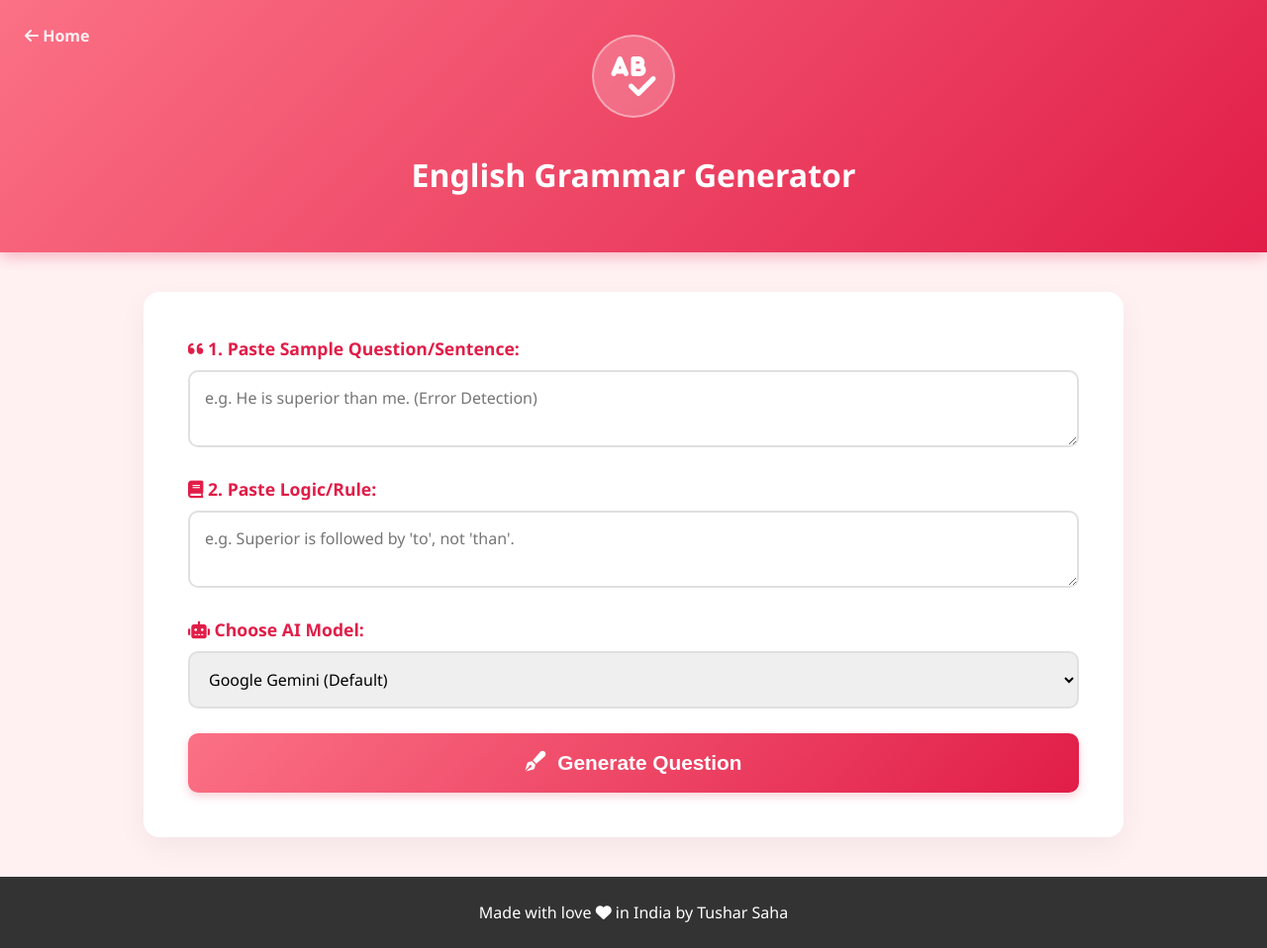
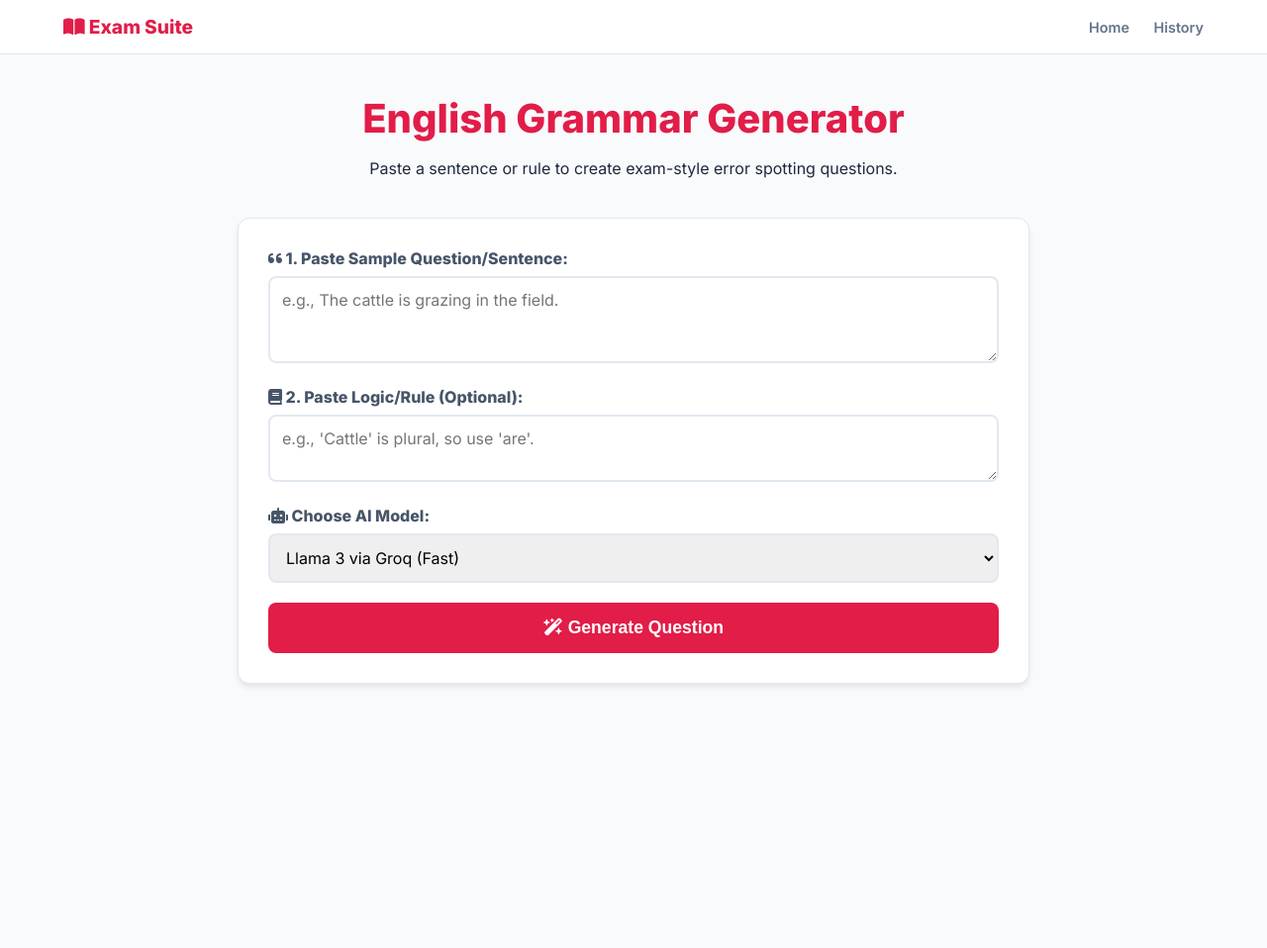
Before and after one commit to emailtusharsaha-coder/exam-suite-ai, a website: page Public/english.html in a window 1280 px wide. Shown: the whole page at 99% size. After the commit the page ends 800 px from the top, so only its background shows below. Drawn offline with Linux system fonts and the light colour scheme; sample sign-in values are in the browser's storage.

Commit message:
Update english.html

```diff
--- a/Public/english.html
+++ b/Public/english.html
@@ -3,102 +3,85 @@
 <head>
     <meta charset="UTF-8">
     <meta name="viewport" content="width=device-width, initial-scale=1.0">
-    <title>English Suite - Exam Suite</title>
+    <title>English Grammar - Exam Suite</title>
     <link rel="stylesheet" href="https://cdnjs.cloudflare.com/ajax/libs/font-awesome/6.0.0/css/all.min.css">
+    <link href="https://fonts.googleapis.com/css2?family=Inter:wght@400;600;800&display=swap" rel="stylesheet">
     <style>
-        :root {
-            /* NEW GRADIENT THEME */
-            --primary-gradient: linear-gradient(135deg, #fb7185 0%, #e11d48 100%);
-            --primary-solid: #e11d48;
-            --accent-color: #fda4af;
-            --light-bg: #fff1f2;
-            --white: #ffffff;
-            --text-dark: #333333;
-        }
+        :root { --primary: #e11d48; --bg-light: #fff1f2; --text-dark: #1e293b; }
+        body { margin: 0; font-family: 'Inter', sans-serif; background-color: #f8fafc; color: var(--text-dark); }
 
-        body { font-family: 'Segoe UI', Tahoma, sans-serif; background-color: var(--light-bg); color: var(--text-dark); margin: 0; display: flex; flex-direction: column; min-height: 100vh; }
+        /* NAVBAR */
+        .navbar { background: white; padding: 15px 5%; display: flex; justify-content: space-between; align-items: center; border-bottom: 1px solid #e2e8f0; }
+        .logo { font-weight: 800; font-size: 1.2rem; color: var(--primary); text-decoration: none; }
+        .nav-links a { margin-left: 20px; text-decoration: none; color: #64748b; font-weight: 600; font-size: 0.9rem; }
 
-        .header-container {
-            background: var(--primary-gradient); /* Gradient Background */
-            color: var(--white); padding: 35px; text-align: center; position: relative;
-            display: flex; flex-direction: column; align-items: center;
-            box-shadow: 0 4px 15px rgba(225, 29, 72, 0.3);
-        }
-        .back-link { position: absolute; top: 25px; left: 25px; color: white; text-decoration: none; font-weight: bold; opacity: 0.9; }
+        /* CONTAINER */
+        .container { max-width: 800px; margin: 40px auto; padding: 0 20px; }
+        .header { text-align: center; margin-bottom: 40px; }
+        .header h1 { font-size: 2.5rem; color: var(--primary); margin-bottom: 10px; }
 
-        /* REPLACED IMAGE WITH ICON */
-        .tool-icon {
-            width: 80px; height: 80px;
-            background: rgba(255, 255, 255, 0.2);
-            backdrop-filter: blur(5px);
-            border-radius: 50%;
-            display: flex; align-items: center; justify-content: center;
-            font-size: 2.5rem; color: white;
-            margin-bottom: 15px;
-            border: 2px solid rgba(255, 255, 255, 0.4);
-        }
+        /* FORM CARD */
+        .tool-card { background: white; padding: 30px; border-radius: 12px; border: 1px solid #e2e8f0; box-shadow: 0 4px 6px -1px rgba(0, 0, 0, 0.1); }
+        label { display: block; font-weight: 700; margin-bottom: 8px; color: #475569; }
 
-        .container { width: 100%; max-width: 900px; background: var(--white); padding: 45px; border-radius: 16px; box-shadow: 0 10px 30px rgba(0,0,0,0.05); margin: 40px auto; }
-        .input-group { margin-bottom: 25px; }
-        label { display: block; margin-bottom: 10px; font-weight: 700; color: var(--primary-solid); font-size: 1.1rem; }
-        textarea, select { width: 100%; padding: 15px; border: 2px solid #e0e0e0; border-radius: 10px; font-size: 1rem; box-sizing: border-box; font-family: inherit; resize: vertical; }
-        textarea:focus, select:focus { border-color: var(--primary-solid); outline: none; }
+        textarea, select { width: 100%; padding: 12px; border: 2px solid #e2e8f0; border-radius: 8px; font-family: inherit; font-size: 1rem; margin-bottom: 20px; box-sizing: border-box; resize: vertical; }
+        textarea:focus, select:focus { border-color: var(--primary); outline: none; }
 
-        .generate-btn {
-            width: 100%; padding: 18px;
-            background: var(--primary-gradient); /* Gradient Button */
-            color: var(--white); border: none; border-radius: 10px;
-            font-size: 1.3rem; font-weight: bold; cursor: pointer;
-            transition: all 0.3s ease; display: flex; align-items: center; justify-content: center; gap: 12px;
-            box-shadow: 0 4px 10px rgba(225, 29, 72, 0.2);
-        }
-        .generate-btn:hover { transform: translateY(-2px); box-shadow: 0 6px 15px rgba(225, 29, 72, 0.3); }
-        .generate-btn:disabled { background: #bdc3c7; cursor: not-allowed; transform: none; box-shadow: none; }
+        .btn-generate { width: 100%; background: var(--primary); color: white; padding: 15px; border: none; border-radius: 8px; font-size: 1.1rem; font-weight: 800; cursor: pointer; transition: transform 0.1s; }
+        .btn-generate:hover { transform: translateY(-2px); }
+        .btn-generate:active { transform: translateY(0); }
 
-        .loading-box { display: none; text-align: center; padding: 40px; margin-top: 30px; background: #fff0f3; border-radius: 12px; border: 2px dashed var(--accent-color); }
-        .spinner { width: 50px; height: 50px; border: 5px solid #e0e0e0; border-top: 5px solid var(--primary-solid); border-radius: 50%; animation: spin 1s linear infinite; margin: 0 auto 20px auto; }
+        /* LOADING */
+        .loading { display: none; text-align: center; margin-top: 20px; color: var(--primary); font-weight: 600; }
+        .spinner { width: 40px; height: 40px; border: 4px solid #f3f3f3; border-top: 4px solid var(--primary); border-radius: 50%; animation: spin 1s linear infinite; margin: 0 auto 10px; }
         @keyframes spin { 0% { transform: rotate(0deg); } 100% { transform: rotate(360deg); } }
 
-        .output-section { margin-top: 40px; border-top: 2px solid #f0f0f0; padding-top: 30px; display: none; }
-        .output-box { background-color: #fff8f9; padding: 30px; border-left: 6px solid var(--primary-solid); border-radius: 8px; white-space: pre-wrap; font-size: 1.05rem; line-height: 1.7; }
-
-        .footer { background: var(--text-dark); color: var(--white); text-align: center; padding: 25px; margin-top: auto; }
-
-        /* --- MOBILE PATCH --- */
-        @media (max-width: 768px) {
-            .container { width: 95%; padding: 20px; margin: 20px auto; }
-            h1 { font-size: 1.8rem; }
-            .header-container { padding: 20px; }
-        }
+        /* OUTPUT SECTION */
+        .output-section { margin-top: 30px; background: #fff1f2; padding: 25px; border-radius: 12px; border: 1px solid #fecdd3; display: none; }
+        .ai-response { white-space: pre-wrap; line-height: 1.8; color: #333; font-size: 1.05rem; }
     </style>
 </head>
 <body>
-    <header class="header-container">
-        <a href="index.html" class="back-link"><i class="fas fa-arrow-left"></i> Home</a>
-        <div class="tool-icon"><i class="fas fa-spell-check"></i></div>
+    <nav class="navbar">
+        <a href="index.html" class="logo"><i class="fas fa-book-open"></i> Exam Suite</a>
+        <div class="nav-links">
+            <a href="index.html">Home</a>
+            <a href="history.html">History</a>
+        </div>
+    </nav>
+
+    <div class="container">
+        <div class="header">
             <h1>English Grammar Generator</h1>
-    </header>
-    <main class="main-content">
-        <div class="container">
-            <div class="input-group">
-                <label for="sample-q"><i class="fas fa-quote-left"></i> 1. Paste Sample Question/Sentence:</label>
-                <textarea id="sample-q" placeholder="e.g. He is superior than me. (Error Detection)"></textarea>
+            <p>Paste a sentence or rule to create exam-style error spotting questions.</p>
         </div>
-            <div class="input-group">
-                <label for="sample-sol"><i class="fas fa-book"></i> 2. Paste Logic/Rule:</label>
-                <textarea id="sample-sol" placeholder="e.g. Superior is followed by 'to', not 'than'."></textarea>
+
+        <div class="tool-card">
+            <label><i class="fas fa-quote-left"></i> 1. Paste Sample Question/Sentence:</label>
+            <textarea id="sample-text" rows="3" placeholder="e.g., The cattle is grazing in the field."></textarea>
+
+            <label><i class="fas fa-book"></i> 2. Paste Logic/Rule (Optional):</label>
+            <textarea id="sample-rule" rows="2" placeholder="e.g., 'Cattle' is plural, so use 'are'."></textarea>
+
+            <label><i class="fas fa-robot"></i> Choose AI Model:</label>
+            <select id="model-select">
+                <option value="groq">Llama 3 via Groq (Fast)</option>
+                <option value="gemini">Google Gemini (Smart)</option>
+            </select>
+
+            <button class="btn-generate" onclick="generateEnglish()">
+                <i class="fas fa-wand-magic-sparkles"></i> Generate Question
+            </button>
+
+            <div id="loading" class="loading">
+                <div class="spinner"></div>
+                <span>Checking grammar...</span>
             </div>
-            <div class="input-group">
-                <label><i class="fas fa-robot"></i> Choose AI Model:</label>
-                <select id="ai-provider"><option value="gemini">Google Gemini (Default)</option><option value="groq">Llama 3 via Groq (Fast)</option></select>
-            </div>
-            <button id="generate-btn" class="generate-btn" onclick="generateEnglish()"><i class="fas fa-pen-fancy"></i> Generate Question</button>
-            <div id="loading-box" class="loading-box"><div class="spinner"></div><div>📖 Checking grammar...</div></div>
+
             <div id="output-section" class="output-section">
-               <div id="output-section" class="output-section" style="display:none;">
                 <div class="output-header" style="display: flex; justify-content: space-between; align-items: center; margin-bottom: 15px;">
-            <h2 class="output-title" style="margin: 0;">Generated Question:</h2>
-            <button onclick="saveToHistory()" style="background: #e11d48; color: white; border: none; padding: 8px 15px; border-radius: 6px; cursor: pointer; font-weight: bold;">
+                    <h2 style="margin: 0; color: var(--primary);">Generated Question:</h2>
+                    <button onclick="saveToHistory()" style="background: var(--primary); color: white; border: none; padding: 8px 15px; border-radius: 6px; cursor: pointer; font-weight: bold;">
                         <i class="fas fa-save"></i> Save
                     </button>
                 </div>
@@ -106,43 +89,71 @@
             </div>
         </div>
     </div>
-    </main>
-    <footer class="footer">Made with love <i class="fas fa-heart"></i> in India by Tushar Saha</footer>
+
     <script>
+        // AUTH CHECK
+        const token = localStorage.getItem('token');
+        if (!token) window.location.href = 'login.html';
+
         async function generateEnglish() {
-            const question = document.getElementById('sample-q').value;
-            const solution = document.getElementById('sample-sol').value;
-            const provider = document.getElementById('ai-provider').value;
-            const btn = document.getElementById('generate-btn');
-            const loadingBox = document.getElementById('loading-box');
-            const outputSection = document.getElementById('output-section');
-            const responseText = document.getElementById('ai-response');
-            const token = localStorage.getItem('token');
-            if (!token) { alert("Please login first!"); window.location.href = 'login.html'; return; }
-            if (!question || !solution) { alert("Please provide sample question and logic."); return; }
-            btn.disabled = true; loadingBox.style.display = "block"; outputSection.style.display = "none";
+            const sampleQuestion = document.getElementById('sample-text').value;
+            const sampleLogic = document.getElementById('sample-rule').value;
+            const provider = document.getElementById('model-select').value;
+            const outputDiv = document.getElementById('output-section');
+            const responseDiv = document.getElementById('ai-response');
+            const loading = document.getElementById('loading');
+
+            if (!sampleQuestion) return alert("Please enter a sentence or sample question.");
+
+            // UI State: Loading
+            loading.style.display = 'block';
+            outputDiv.style.display = 'none';
+            responseDiv.innerText = '';
+
             try {
-                const response = await fetch('/generate-english', { method: 'POST', headers: { 'Content-Type': 'application/json', 'auth-token': token }, body: JSON.stringify({ sampleQuestion: question, sampleSolution: solution, provider: provider }) });
-                const data = await response.json();
-                if (data.error) throw new Error(data.error);
-                responseText.innerText = data.reply; outputSection.style.display = "block"; outputSection.scrollIntoView({ behavior: 'smooth' });
-            } catch (error) { alert("Error: " + error.message); } finally { loadingBox.style.display = "none"; btn.disabled = false; }
+                const res = await fetch('/generate-english', {
+                    method: 'POST',
+                    headers: { 'Content-Type': 'application/json', 'auth-token': token },
+                    body: JSON.stringify({ sampleQuestion, sampleLogic, provider })
+                });
+
+                const data = await res.json();
+                loading.style.display = 'none';
+
+                if (data.reply) {
+                    outputDiv.style.display = 'block';
+                    responseDiv.innerText = data.reply;
+                } else {
+                    alert("Error: " + (data.error || "Failed to generate"));
                 }
+            } catch (err) {
+                loading.style.display = 'none';
+                console.error(err);
+                alert("Something went wrong!");
+            }
+        }
+
+        // SAVE FUNCTION
         async function saveToHistory() {
             const content = document.getElementById('ai-response').innerText;
             if (!content) return alert("Nothing to save yet!");
-    const token = localStorage.getItem('token');
 
+            // Create a title from the content (First 40 chars)
             let title = content.split('\n')[0].substring(0, 40) + "...";
 
             try {
                 const res = await fetch('/api/auth/save-history', {
                     method: 'POST',
                     headers: { 'Content-Type': 'application/json', 'auth-token': token },
-            body: JSON.stringify({ tool: 'English', title: title, content: content })
+                    body: JSON.stringify({
+                        tool: 'English',
+                        title: title,
+                        content: content
+                    })
                 });
                 const data = await res.json();
                 if(data.success) alert("Saved to History! 💾");
+                else alert("Save failed.");
             } catch(err) { console.error(err); }
         }
     </script>
```
Lines whose indentation alone changed are shown as unchanged.
